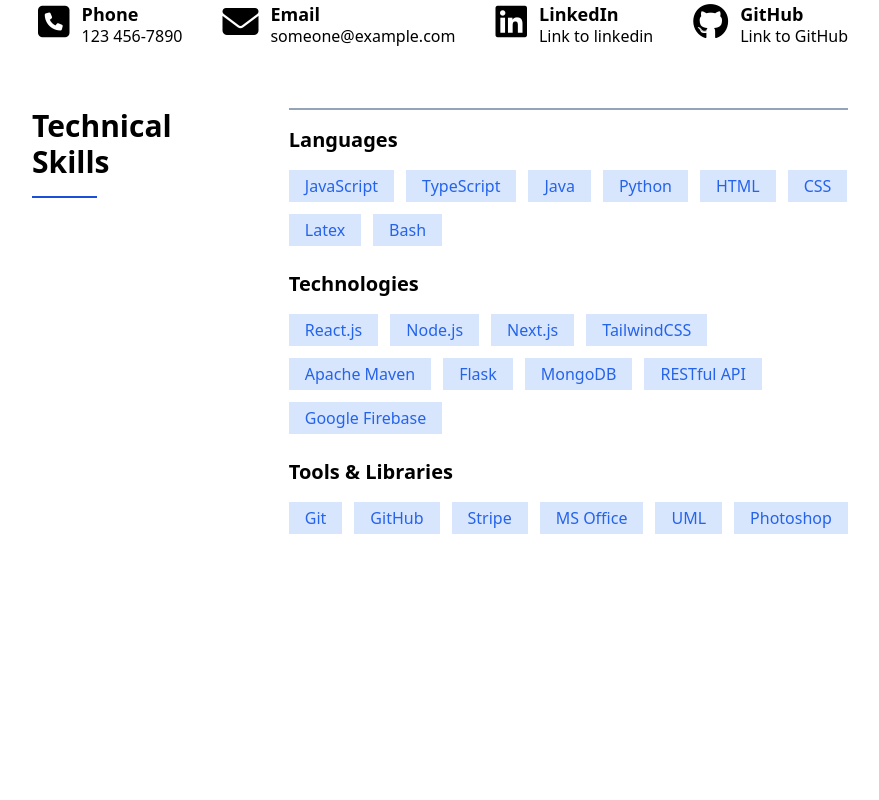
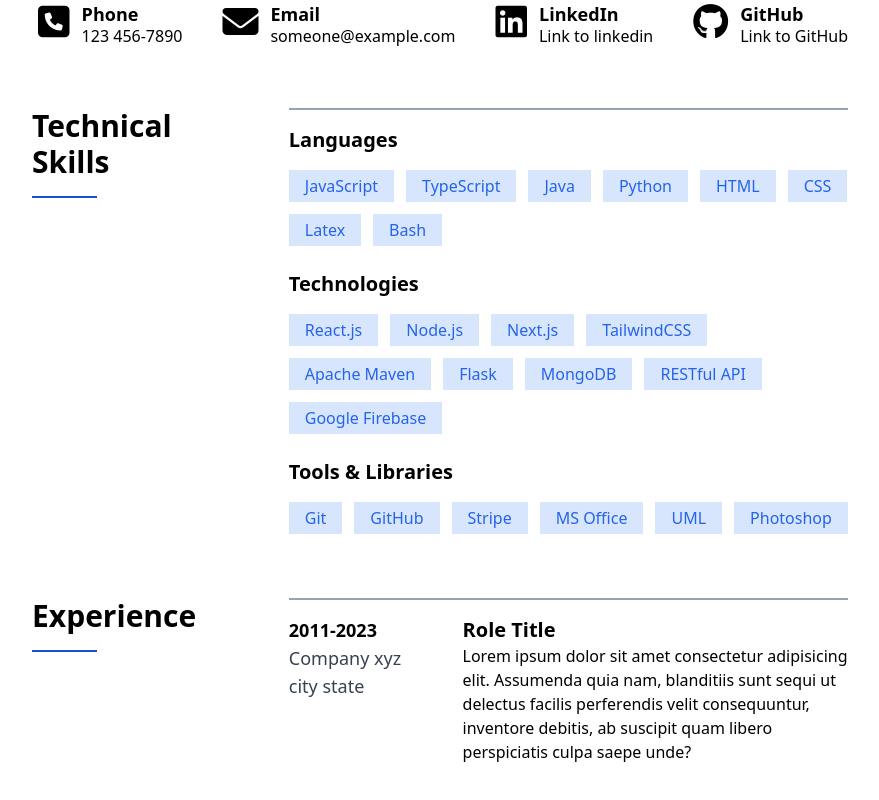
Before and after one commit to HamzaAbouJaib/portfolio, a React (Vite) app: page /resume in a window 1280 px wide. Shown: the part 218-1018 px from the top of the page, without its empty margins (200-1079 px from the left). Before the commit the page ends 812 px from the top, so only its background shows below. Built offline with nearby package versions, Linux system fonts and the light colour scheme; the HTML template or start-up script is replaced by a standard one.

Commit message:
Create experience section

```diff
--- /dev/null
+++ b/src/components/ResumeExperience.jsx
@@ -0,0 +1,22 @@
+const ResumeExperience = () => {
+  return (
+    <div className="grid grid-cols-10 gap-5">
+      <div className="col-span-3 text-lg text-gray-700">
+        <h5 className="font-semibold text-black">2011-2023</h5>
+        <p>Company xyz</p>
+        <p>city state</p>
+      </div>
+      <div className="col-span-7">
+        <h5 className="font-bold text-xl ">Role Title</h5>
+        <p>
+          Lorem ipsum dolor sit amet consectetur adipisicing elit. Assumenda
+          quia nam, blanditiis sunt sequi ut delectus facilis perferendis velit
+          consequuntur, inventore debitis, ab suscipit quam libero perspiciatis
+          culpa saepe unde?
+        </p>
+      </div>
+    </div>
+  );
+};
+
+export default ResumeExperience;
--- a/src/components/ResumePage.jsx
+++ b/src/components/ResumePage.jsx
@@ -1,3 +1,4 @@
+import ResumeExperience from "./ResumeExperience";
 import ResumeHeader from "./ResumeHeader";
 import ResumeSection from "./ResumeSection";
 import ResumeSkills from "./ResumeSkills";
@@ -9,6 +10,9 @@
       <ResumeSection title={"Technical Skills"}>
         <ResumeSkills />
       </ResumeSection>
+      <ResumeSection title={"Experience"}>
+        <ResumeExperience />
+      </ResumeSection>
     </div>
   );
 };
```
